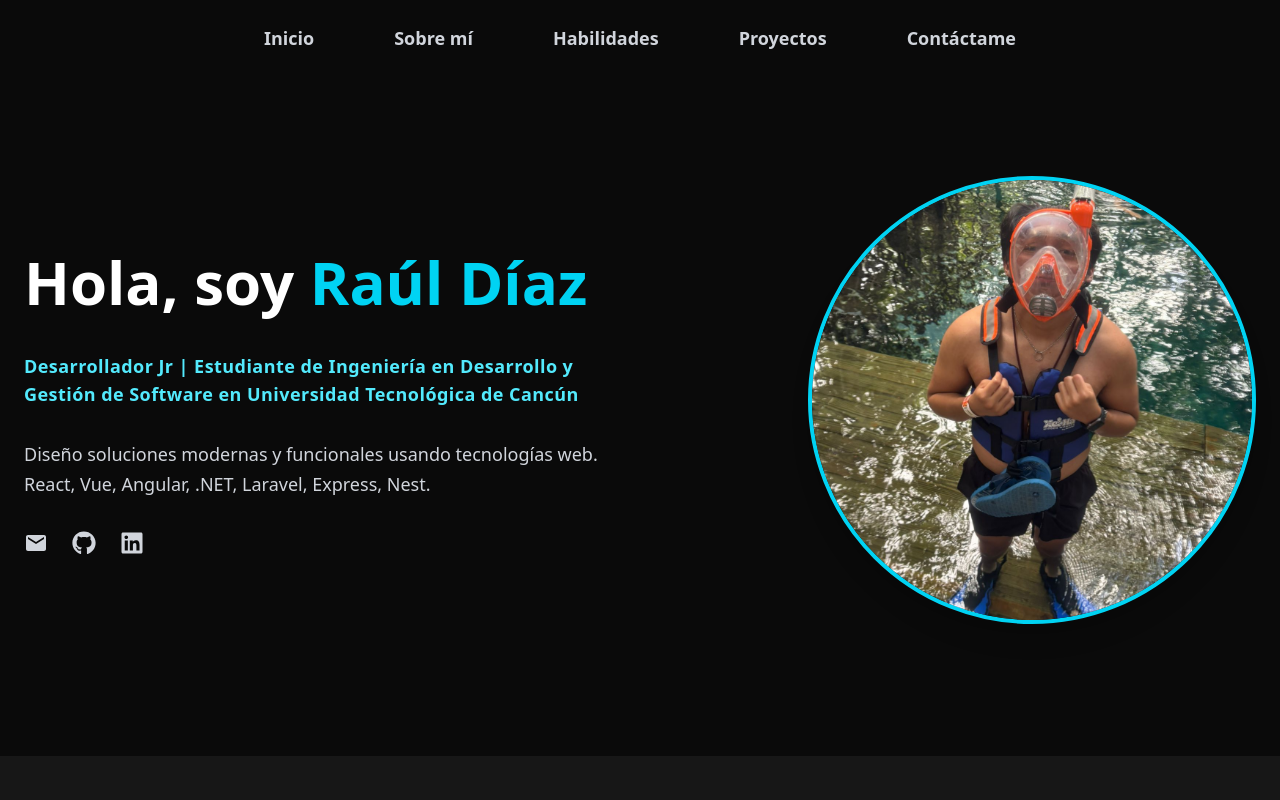
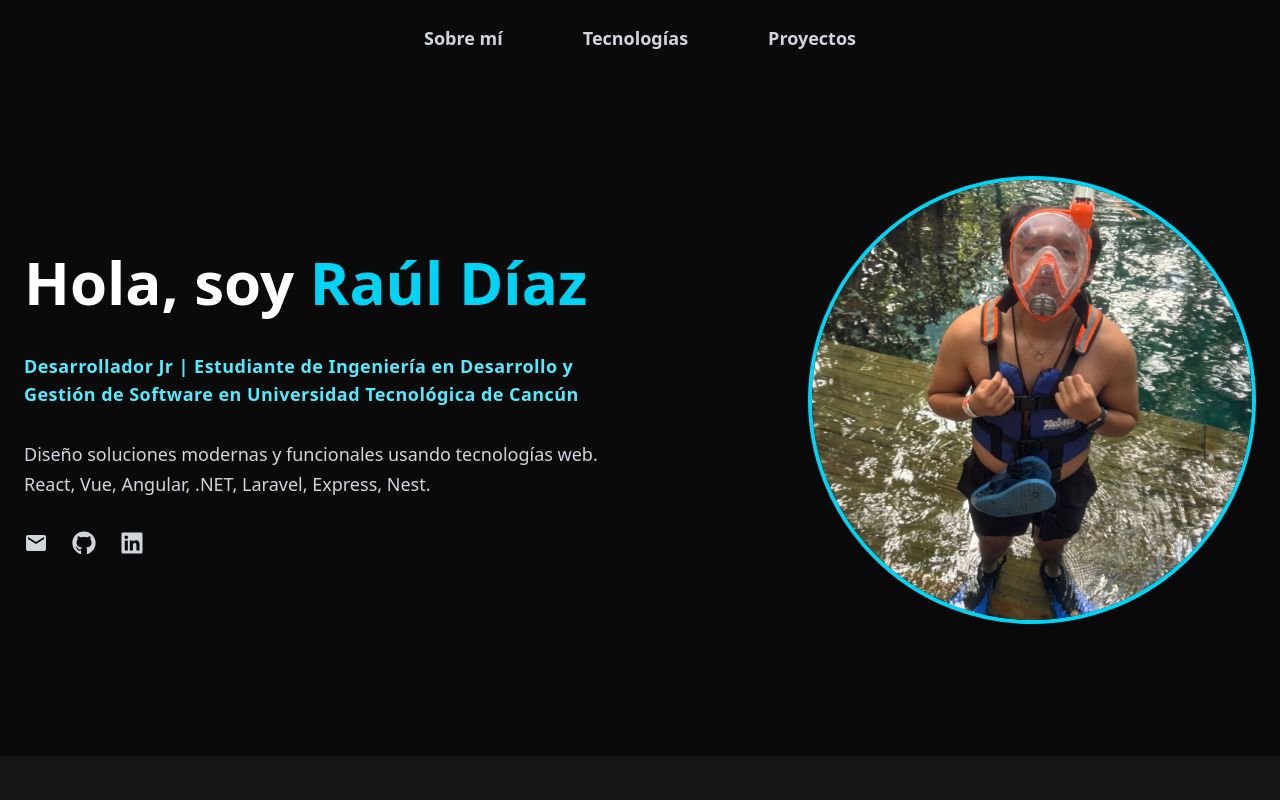
Before and after one commit to RaulD32/Portfolio, a React (Vite) app: page / in a window 1280 px wide. Shown: the top 800 px of the page. Built offline with nearby package versions, Linux system fonts and the light colour scheme.

Commit message:
navigation fixes

```diff
--- a/src/components/About.tsx
+++ b/src/components/About.tsx
@@ -1,6 +1,6 @@
 const About = () => {
   return (
-    <section className="bg-neutral-900 text-white py-10 px-4" id="about">
+    <section className="bg-neutral-900 text-white py-10 px-4" id="Sobre mí">
       <div className="max-w-6xl mx-auto">
         <h2 className="text-3xl sm:text-4xl font-bold text-cyan-400 text-center mb-8">
           Sobre mí
--- a/src/components/Navbar.tsx
+++ b/src/components/Navbar.tsx
@@ -9,7 +9,7 @@ const Navbar = () => {
       <nav className="max-w-7xl mx-auto px-4 md:px-6 py-4 md:py-6 flex items-center justify-between">
 
         <ul className="hidden md:flex gap-16 text-lg font-semibold items-center justify-center flex-1">
-          {['Inicio', 'Sobre mí', 'Habilidades', 'Proyectos', 'Contáctame'].map((item) => (
+          {['Sobre mí', 'Tecnologías', 'Proyectos'].map((item) => (
             <li key={item}>
               <a
                 href={`#${item}`}
@@ -54,7 +54,7 @@ const Navbar = () => {
           className="flex flex-col gap-2 px-6 pb-4 bg-gradient-to-b from-neutral-800 via-neutral-900 to-black rounded-b-md
             shadow-lg text-sm font-medium text-gray-300 items-center border-t border-gray-700"
         >
-          {['home', 'about', 'skills', 'projects', 'contact'].map((item, i, arr) => (
+          {['Sobre mí', 'Tecnologías', 'Proyectos'].map((item, i, arr) => (
             <li
               key={item}
               className={`w-full text-center ${
@@ -70,14 +70,7 @@ const Navbar = () => {
               </a>
             </li>
           ))}
-          <li>
-            <button
-              className="px-4 py-2 rounded-md mx-auto block transition-transform duration-150 hover:text-white hover:bg-gray-700 hover:scale-110"
-              aria-label="Modo oscuro (solo visual)"
-            >
-              <SunIcon className="w-6 h-6 hover:drop-shadow-[0_0_6px_rgba(255,255,255,0.7)] transition-shadow duration-300" />
-            </button>
-          </li>
+
         </ul>
       </div>
     </header>
--- a/src/components/Projects.tsx
+++ b/src/components/Projects.tsx
@@ -56,7 +56,7 @@ const projects = [
 export default function ProjectsSection() {
   return (
     <section
-      id="projects"
+      id="Proyectos"
       className="py-16 px-4 sm:px-6 lg:px-16 bg-neutral-950 text-white"
     >
       <h2 className="text-3xl sm:text-4xl font-bold text-cyan-400 text-center mb-12">
--- a/src/components/Skills.tsx
+++ b/src/components/Skills.tsx
@@ -87,7 +87,7 @@ export default function SkillsSection() {
   ];
 
   return (
-    <section className="py-16 px-4 sm:px-6 lg:px-16 bg-neutral-950 text-white" id="skills">
+    <section className="py-16 px-4 sm:px-6 lg:px-16 bg-neutral-950 text-white" id="Tecnologías">
       <h2 className="text-3xl sm:text-4xl font-bold text-cyan-400 text-center mb-12">
         Tecnologías con las que he trabajado
       </h2>
```
